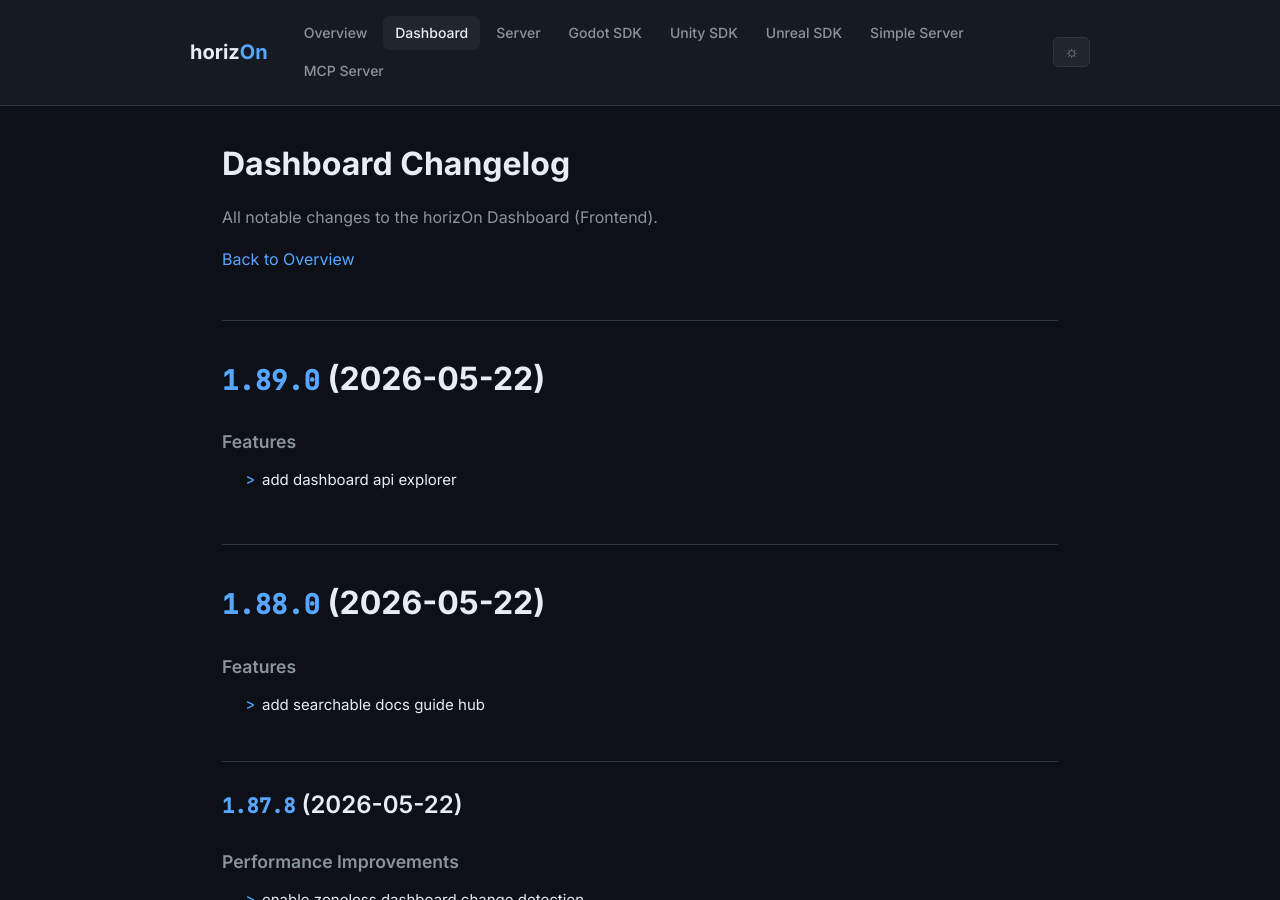
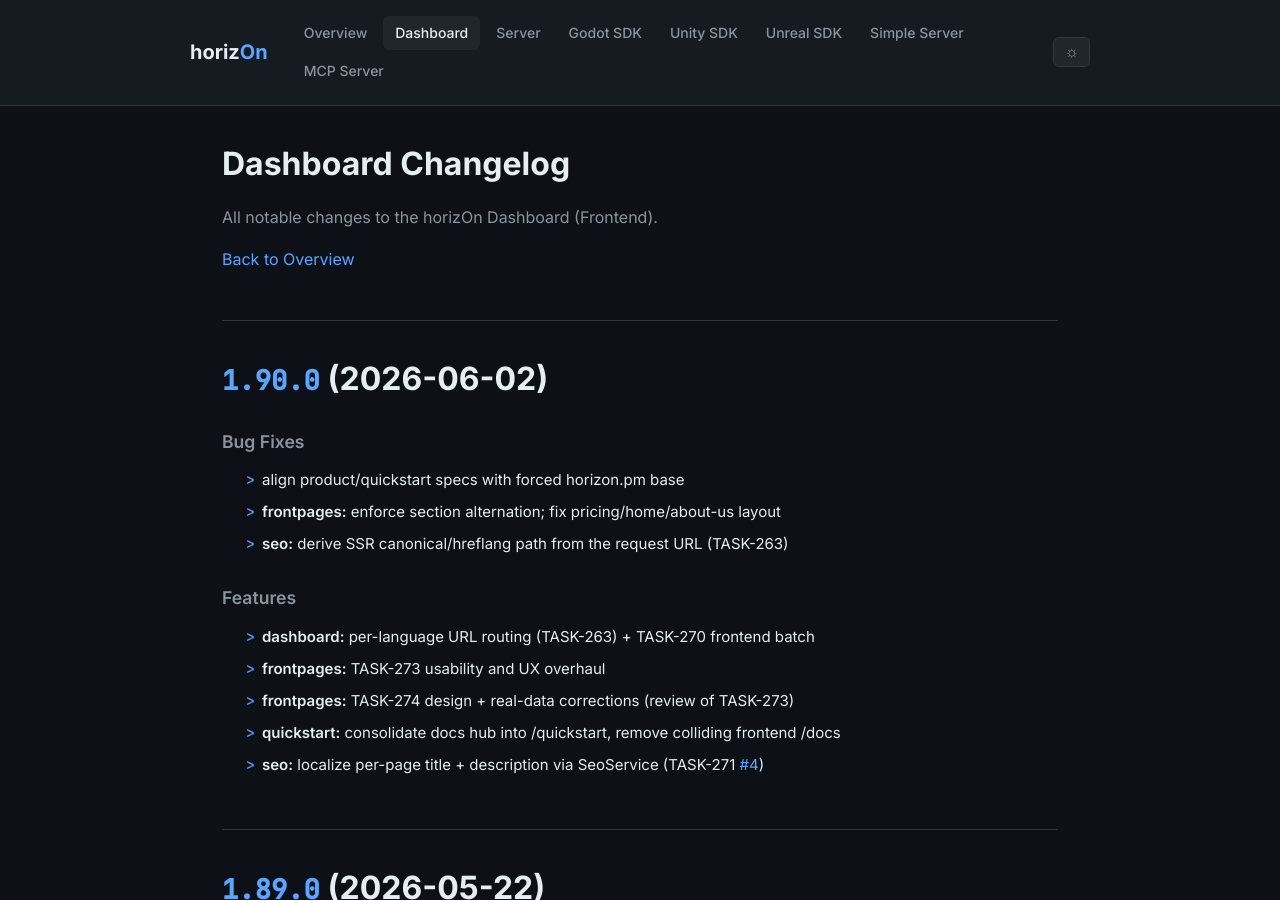
Before and after one commit to ProjectMakersDE/horizOn-Changelog, a Jekyll site: the page built from dashboard-changelog.md, in a window 1280 px wide and 900 px high. Built offline with Jekyll 4.4.1, drawn with Linux system fonts in a browser that asks for light colours.

Commit message:
chore: sync changelogs [skip ci]

```diff
--- a/dashboard-changelog.md
+++ b/dashboard-changelog.md
@@ -8,6 +8,24 @@ title: Dashboard Changelog
 All notable changes to the horizOn Dashboard (Frontend).
 
 [Back to Overview](.)
+
+# [1.90.0](https://github.com/ProjectMakersDE/horizOn-Dashboard/compare/v1.89.0...v1.90.0) (2026-06-02)
+
+
+### Bug Fixes
+
+* align product/quickstart specs with forced horizon.pm base ([e650fdb](https://github.com/ProjectMakersDE/horizOn-Dashboard/commit/e650fdbb7c83aa93cbb2260041d8c77a7092c92b))
+* **frontpages:** enforce section alternation; fix pricing/home/about-us layout ([52b2850](https://github.com/ProjectMakersDE/horizOn-Dashboard/commit/52b28505ae16399de23f074e7d9463fa48817039))
+* **seo:** derive SSR canonical/hreflang path from the request URL (TASK-263) ([8e8bc65](https://github.com/ProjectMakersDE/horizOn-Dashboard/commit/8e8bc656efa581ecf4713f86433abcd7ac041ca1))
+
+
+### Features
+
+* **dashboard:** per-language URL routing (TASK-263) + TASK-270 frontend batch ([4e4f7d8](https://github.com/ProjectMakersDE/horizOn-Dashboard/commit/4e4f7d82b6a95f568522f6183d1bc25591a24530))
+* **frontpages:** TASK-273 usability and UX overhaul ([b3edad2](https://github.com/ProjectMakersDE/horizOn-Dashboard/commit/b3edad2a499f6fbbbd4f2a1ea55178416abf7fb9))
+* **frontpages:** TASK-274 design + real-data corrections (review of TASK-273) ([f9d79c1](https://github.com/ProjectMakersDE/horizOn-Dashboard/commit/f9d79c1255c2e6a9137e31e62d49fc1e220ab002))
+* **quickstart:** consolidate docs hub into /quickstart, remove colliding frontend /docs ([9c69d1f](https://github.com/ProjectMakersDE/horizOn-Dashboard/commit/9c69d1f8dd86e4c6b7c33b2ac792318d99aa6e3a))
+* **seo:** localize per-page title + description via SeoService (TASK-271 [#4](https://github.com/ProjectMakersDE/horizOn-Dashboard/issues/4)) ([61bb0c6](https://github.com/ProjectMakersDE/horizOn-Dashboard/commit/61bb0c6c5030f60ed7976b46025a365263fe2a28))
 
 # [1.89.0](https://github.com/ProjectMakersDE/horizOn-Dashboard/compare/v1.88.0...v1.89.0) (2026-05-22)
 
```
Also changed, not shown: index.md (+1 -1 lines).
